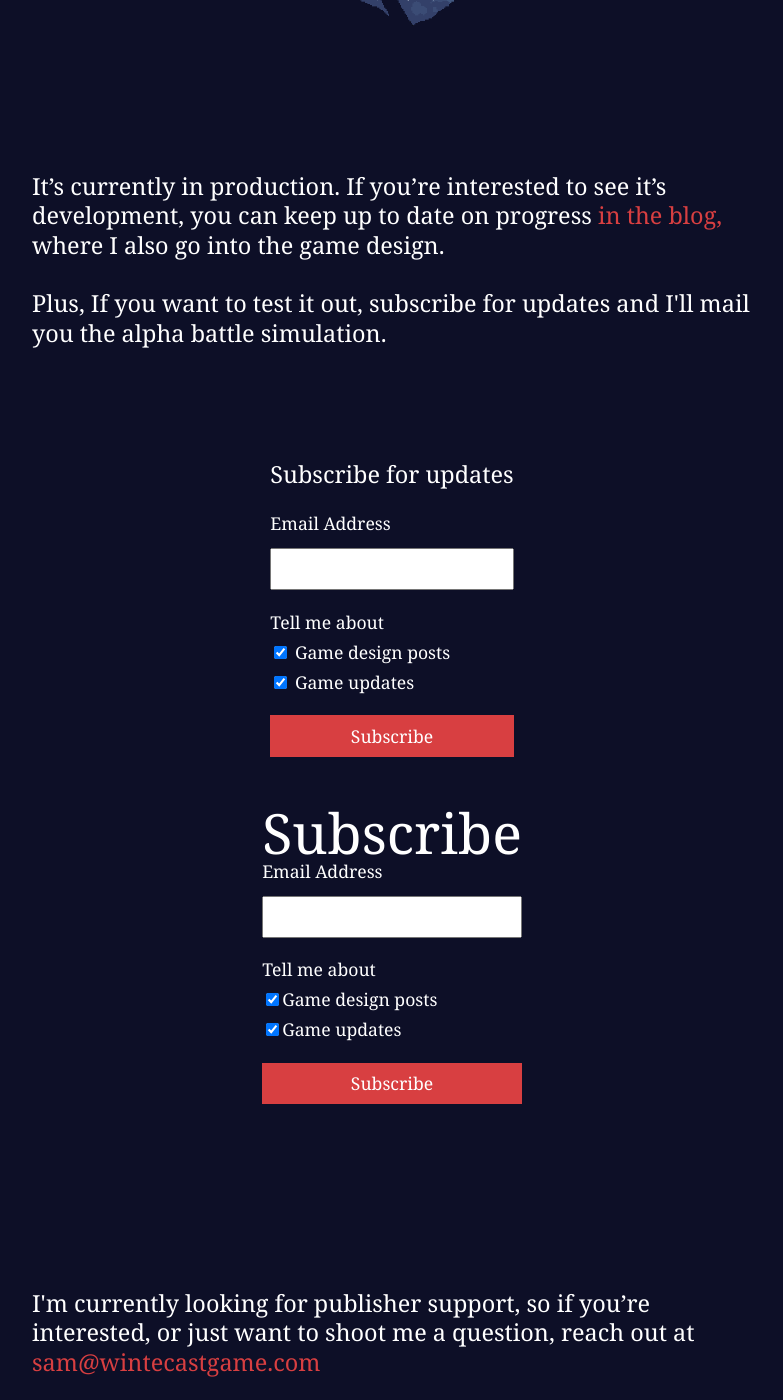
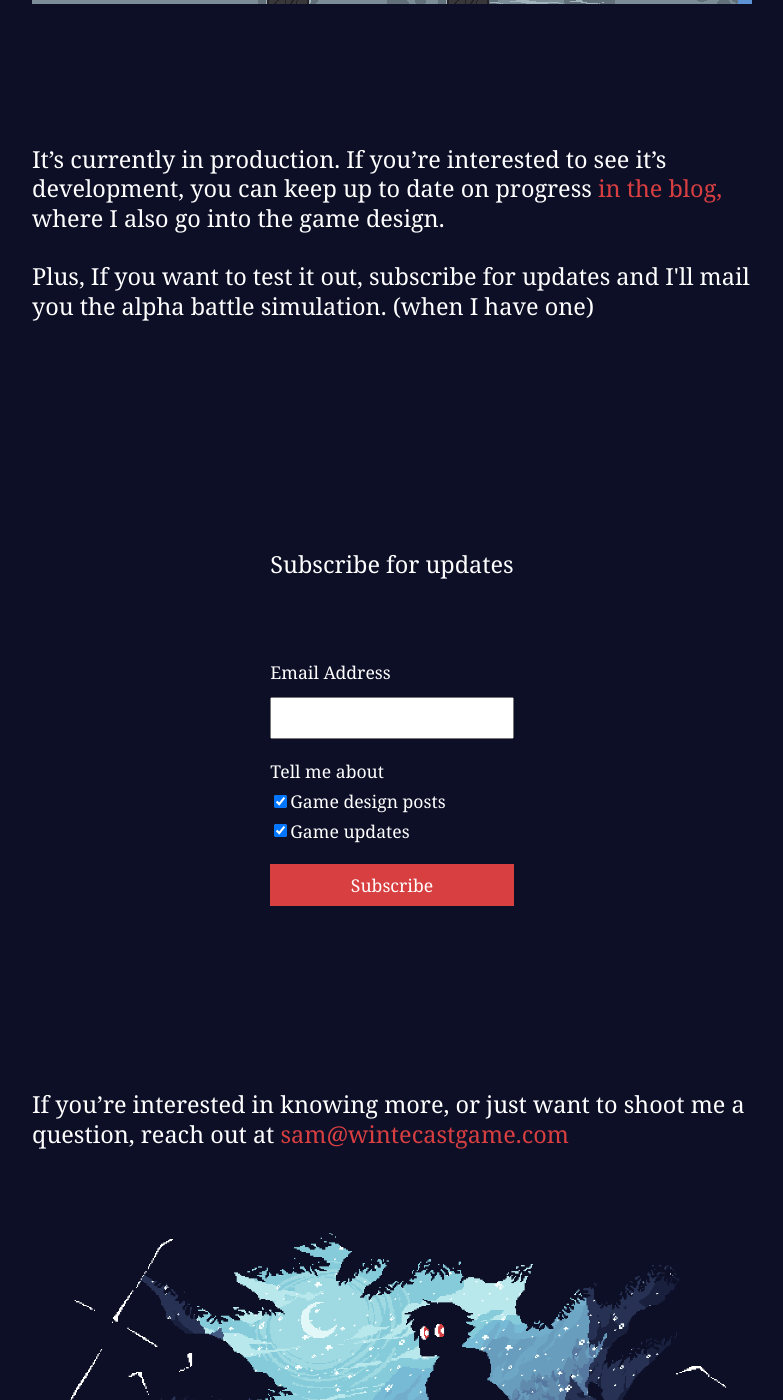
Before and after one commit to BaronBlackmore/Wintercast, a Jekyll site: the page built from index.html, in a window 1280 px wide and 1400 px high, scrolled down 3671 px. Shown: the whole window, without its empty margins (248-1031 px from the left). Built offline with Jekyll 4.4.1, drawn with Linux system fonts in a browser that asks for light colours; comment, search, counter and statistics services are not loaded.

Commit message:
coming soon

```diff
--- a/_includes/mailchimp-signup.html
+++ b/_includes/mailchimp-signup.html
@@ -1,46 +1,9 @@
-<!-- Begin Mailchimp Signup Form -->
-<div id="mc_embed_signup">
-<form action="https://sunlightafterdark.us19.list-manage.com/subscribe/post?u=a0b444f385a13e98db7ff5939&amp;id=8068880219" method="post" id="mc-embedded-subscribe-form" name="mc-embedded-subscribe-form" class="validate" target="_blank" novalidate>
-    <div id="mc_embed_signup_scroll">
-	<h5 style="padding: 1em 0 0.5em 0;">Subscribe for updates</h5>
-    <div class="mc-field-group">
-	   <label for="mce-EMAIL">Email Address </label>
-	   <input type="email" value="" name="EMAIL" class="required email" id="mce-EMAIL">
-    </div>
-
-    <div class="mc-field-group input-group">
-        <strong>Tell me about </strong>
-        <ul>
-            <li><input type="checkbox" value="1" name="group[4432][1]" id="mce-group[4432]-4432-0" checked><label for="mce-group[4432]-4432-0"> Game design posts</label></li>
-            <li><input type="checkbox" value="2" name="group[4432][2]" id="mce-group[4432]-4432-1" checked><label for="mce-group[4432]-4432-1"> Game updates</label></li>
-        </ul>
-    </div>
-
-       <!-- real people should not fill this in and expect good things - do not remove this or risk form bot signups-->
-    <div style="position: absolute; left: -5000px;" aria-hidden="true"><input type="text" name="b_a0b444f385a13e98db7ff5939_8068880219" tabindex="-1" value=""></div>
-    <div class="clear"><input type="submit" value="Subscribe" name="subscribe" id="mc-embedded-subscribe" class="button"></div>
-
-    <div id="mce-responses" class="clear">
-        <div class="response" id="mce-error-response"></div>
-        <div class="response" id="mce-success-response"></div>
-    </div>
-
-    </div>
-</form>
-</div>
-
-<script type='text/javascript' src='//s3.amazonaws.com/downloads.mailchimp.com/js/mc-validate.js'></script><script type='text/javascript'>(function($) {window.fnames = new Array(); window.ftypes = new Array();fnames[0]='EMAIL';ftypes[0]='email';fnames[1]='FNAME';ftypes[1]='text';fnames[2]='LNAME';ftypes[2]='text';fnames[3]='ADDRESS';ftypes[3]='address';fnames[4]='PHONE';ftypes[4]='phone';fnames[5]='BIRTHDAY';ftypes[5]='birthday';fnames[6]='MMERGE6';ftypes[6]='radio';fnames[7]='MMERGE7';ftypes[7]='radio';}(jQuery));var $mcj = jQuery.noConflict(true);</script>
-
-<!--End mc_embed_signup-->
-
-
-
 <!-- Begin Mailchimp Signup Form -->
 
 <div id="mc_embed_signup">
 <form action="https://wintercastgame.us18.list-manage.com/subscribe/post?u=09bb64dc29456376345c124a2&amp;id=12f54bc051" method="post" id="mc-embedded-subscribe-form" name="mc-embedded-subscribe-form" class="validate" target="_blank" novalidate>
     <div id="mc_embed_signup_scroll">
-    <h2>Subscribe</h2>
+    <h5>Subscribe for updates</h5>
 <div class="mc-field-group">
     <label for="mce-EMAIL">Email Address </label>
     <input type="email" value="" name="EMAIL" class="required email" id="mce-EMAIL">
--- a/blog.html
+++ b/blog.html
@@ -39,6 +41,7 @@ layout: default
 		</li>
 	{% endfor %}
 	</ul>
+	 -->
 </div>
 
 <div class="subscription-box center-col flex-all">
--- a/index.html
+++ b/index.html
@@ -39,16 +39,16 @@ layout: default
  	<img alt="rotating gif of talking to different characters" src="/images/social.png">
 
  	<h5>No skill tree, inventory management, or grinding. Just discover the world and become immersed in the story.</h5>
- 	<img alt="pretty gif of walking through world with grey in middle staying still while walking" src="/images/social.png">
+ 	<img alt="Grey standing at a snowy pier" src="/images/screenshot-forest.png">
 
 	<h5>It’s currently in production. If you’re interested to see it’s development, you can keep up to date on progress <a href="/blog">in the blog,</a> where I also go into the game design.
 	<br>
 	<br>
-	Plus, If you want to test it out, subscribe for updates and I'll mail you the alpha battle simulation.</h5>
+	Plus, If you want to test it out, subscribe for updates and I'll mail you the alpha battle simulation. (when I have one)</h5>
 
 	{% include mailchimp-signup.html %}
 
- 	<h5>I'm currently looking for publisher support, so if you’re interested, or just want to shoot me a question, reach out at <a href="mailto:sam@wintecastgame.com">sam@wintecastgame.com</a></h5>
+ 	<h5>If you’re interested in knowing more, or just want to shoot me a question, reach out at <a href="mailto:sam@wintecastgame.com">sam@wintecastgame.com</a></h5>
  	<img alt="cliffhanger-y image" src="/images/social.png">
 
  	<p style="text-align: center; margin-top: 60px;"><a href="#nav">Back to top</a></p>
```
Also changed, not shown: other parts of blog.html (+2 -0 lines).
